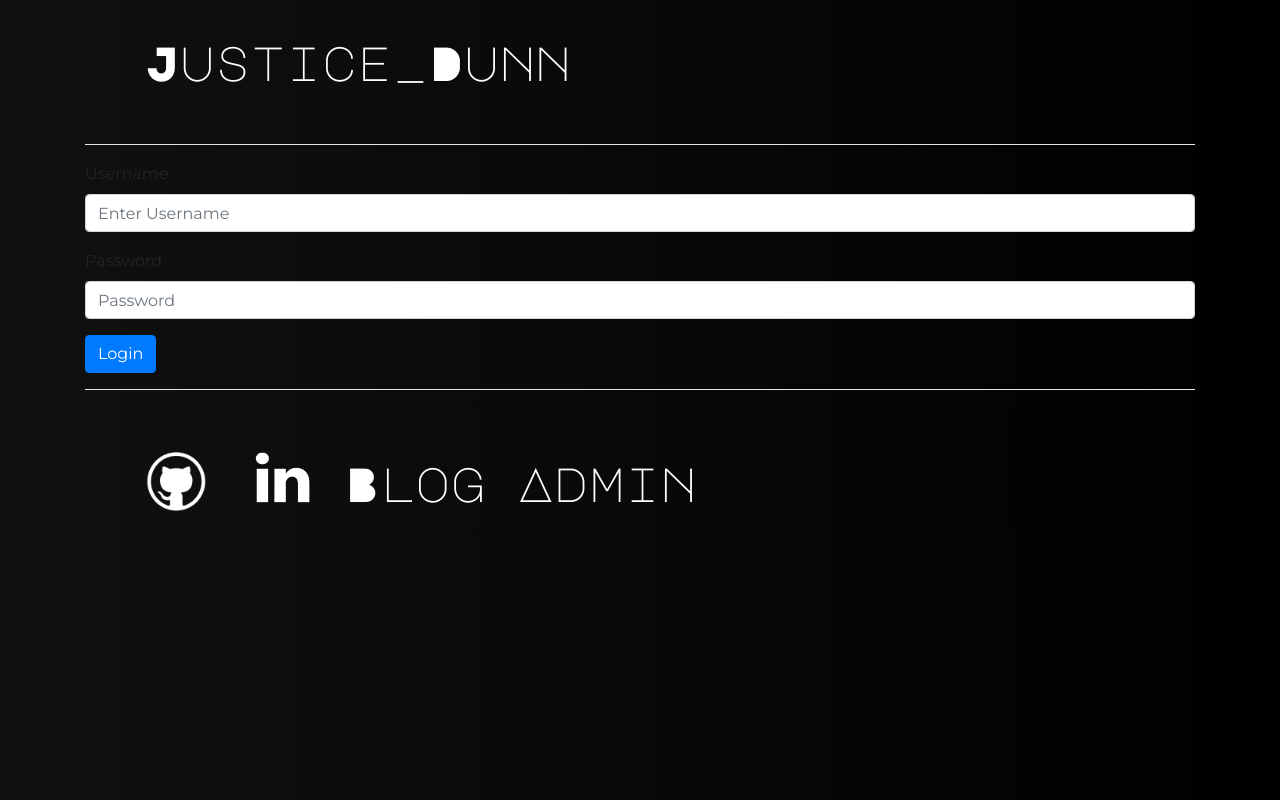
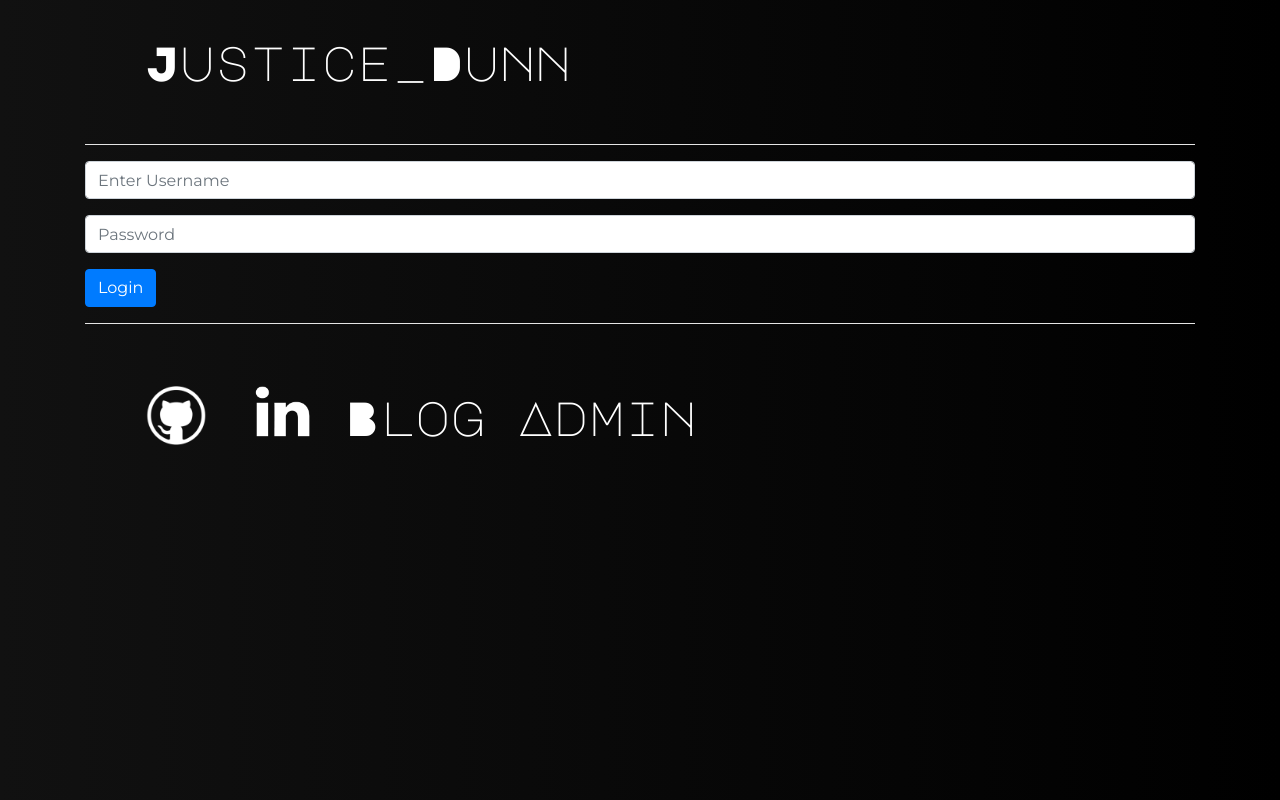
Before and after one commit to JusticeDunn/portfolio_website, a React (Create React App) app: page /admin in a window 1280 px wide. Built offline with nearby package versions, Linux system fonts and the light colour scheme.

Commit message:
Remove unnecessary labels above login textboxes

```diff
--- a/src/scenes/adminPage/Admin.jsx
+++ b/src/scenes/adminPage/Admin.jsx
@@ -24,11 +24,9 @@ export default class Blog extends Component {
         <hr/>
         <Form className="text">
           <Form.Group controlId="formBasicEmail">
-            <Form.Label className="text">Username</Form.Label>
             <Form.Control className="text username" type="username" placeholder="Enter Username" />
           </Form.Group>
           <Form.Group controlId="formBasicPassword">
-            <Form.Label className="text">Password</Form.Label>
             <Form.Control className="text password" type="password" placeholder="Password" />
           </Form.Group>
           <Button variant="primary" onClick={() => this.authorize()}>
```
